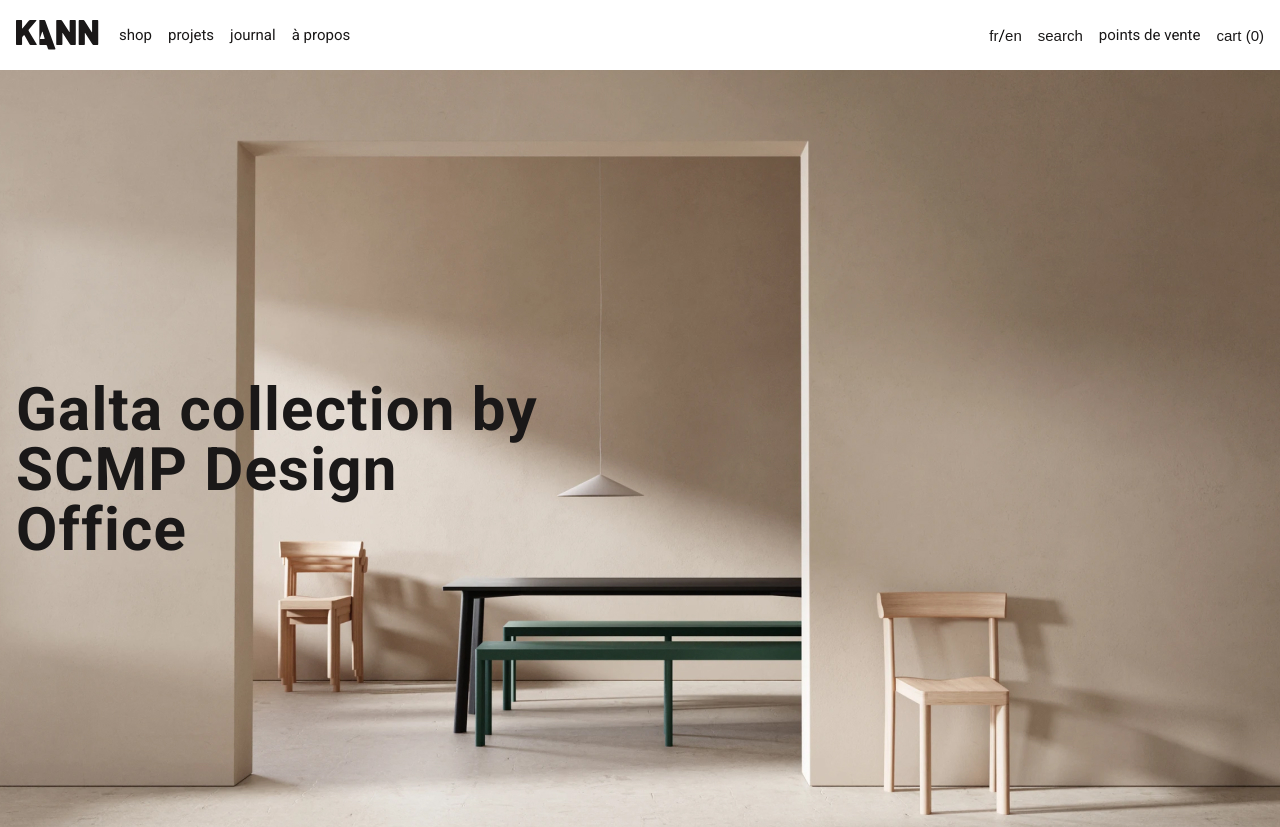
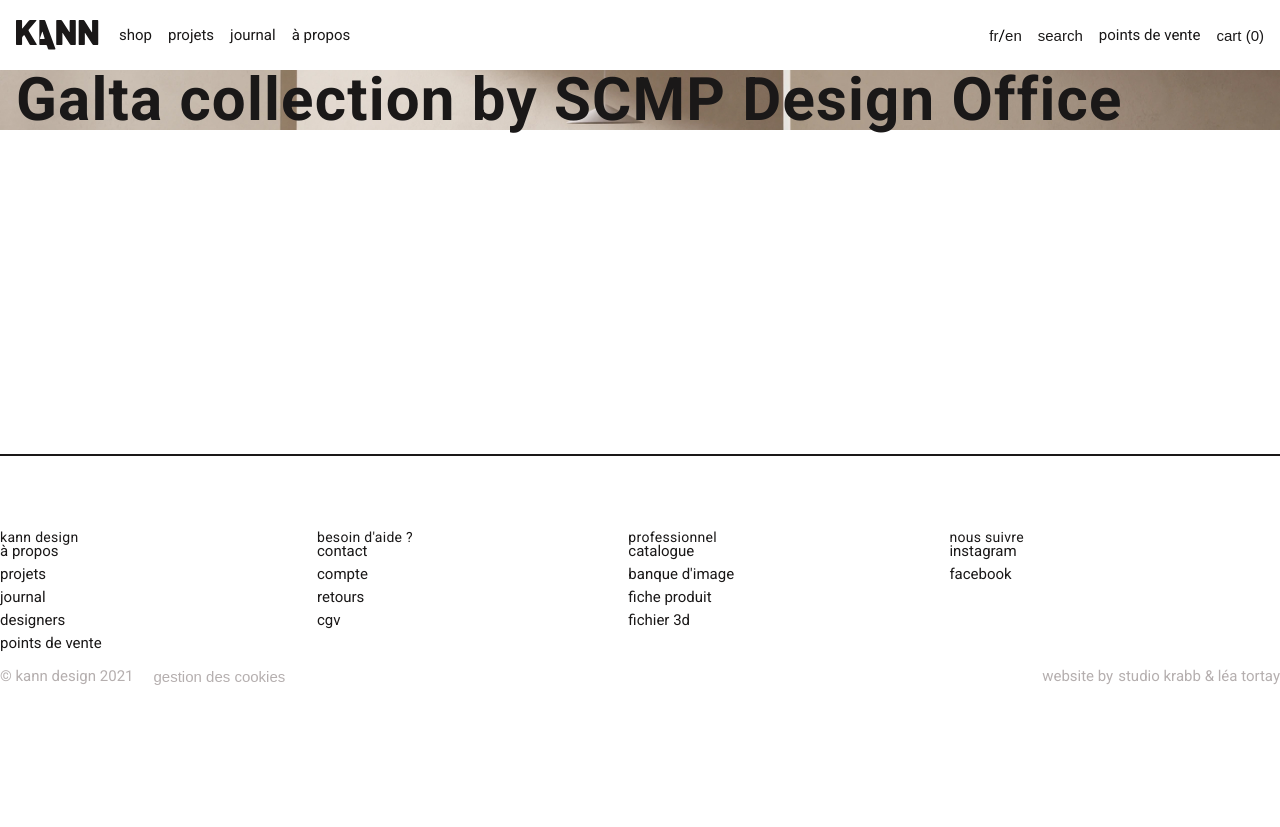
Before and after one commit to deadbeathd07/kann, a Vue app: page / in a window 1280 px wide. Shown: the top 827 px of the page. After the commit the page ends 800 px from the top, so only its background shows below. Built offline with nearby package versions, Linux system fonts and the light colour scheme.

Commit message:
были добавлены стили модификаторов блока секции

```diff
--- a/src/assets/styles/KannSection.scss
+++ b/src/assets/styles/KannSection.scss
@@ -1,7 +1,14 @@
 .section {
+	display: flex;
 	padding: 0 1rem;
-	&__title--width-45 {
-		width: 45%;
+	&__content--width-480 {
+		max-width: 480px;
+	}
+	&__img {
+		display: inline-block;
+		object-fit: cover;
+		min-width: 60%;
+		max-height: 80vh;
 	}
 	&--bg-img {
 		background-image: url('../images/bg-full.jpg');
@@ -9,11 +16,13 @@
 		background-position: center;
 		background-size: cover;
 	}
-	&--min-height-800 {
-		min-height: 800px;
+	&--min-height-80 {
+		min-height: 80vh;
 	}
 	&--content-center {
-		display: flex;
 		align-items: center;
 	}
+	&--content-space-between {
+		justify-content: space-between;
+	}
 }
```
